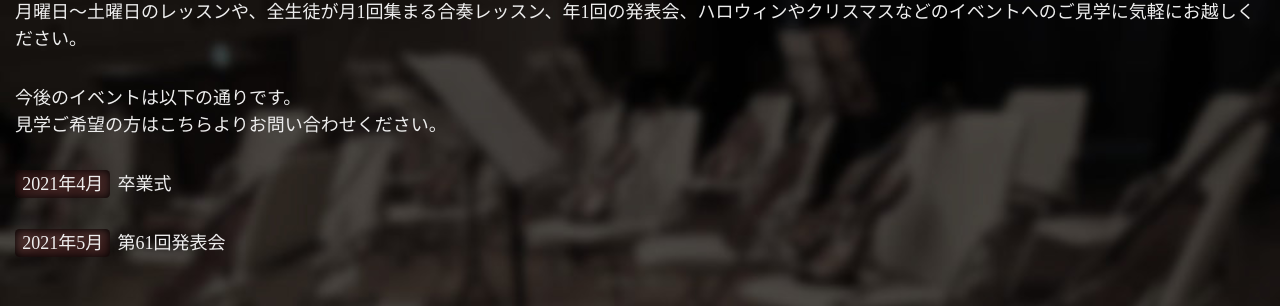
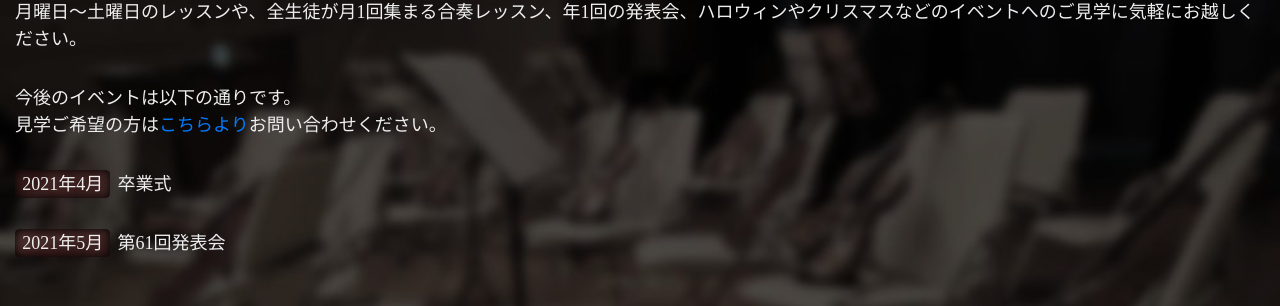
Before and after one commit to makinoviolin/makinoviolin.github.io, a Jekyll site: the page built from index.md, in a window 1280 px wide and 900 px high, scrolled down 6698 px. Shown: the part 145-451 px from the top of the window. Built offline with Jekyll 4.4.1, drawn with Linux system fonts in a browser that asks for light colours; nearby versions of some CDN libraries; some web fonts are replaced; comment, search, counter and statistics services are not loaded; part of the change alters nothing that is shown.

```diff
--- a/_includes/indexintro4.html
+++ b/_includes/indexintro4.html
@@ -3,7 +3,7 @@
 	<div class="container align-middle d-table-cell">
 		<p class="style-sanserif">月曜日〜土曜日のレッスンや、全生徒が月1回集まる合奏レッスン、年1回の発表会、ハロウィンやクリスマスなどのイベントへのご見学に気軽にお越しください。</p>
 		<p class="style-sanserif">今後のイベントは以下の通りです。<br>
-		見学ご希望の方はこちらよりお問い合わせください。</p>
+		見学ご希望の方は<a href="/contact.html">こちらより</a>お問い合わせください。</p>
 		{% for event in site.data.kengakuevents %}
 			<p class="style-sanserif"><span class="style-datebadge">{{ event.date }}</span>{{ event.name }}</p>
 		{% endfor %}
```
